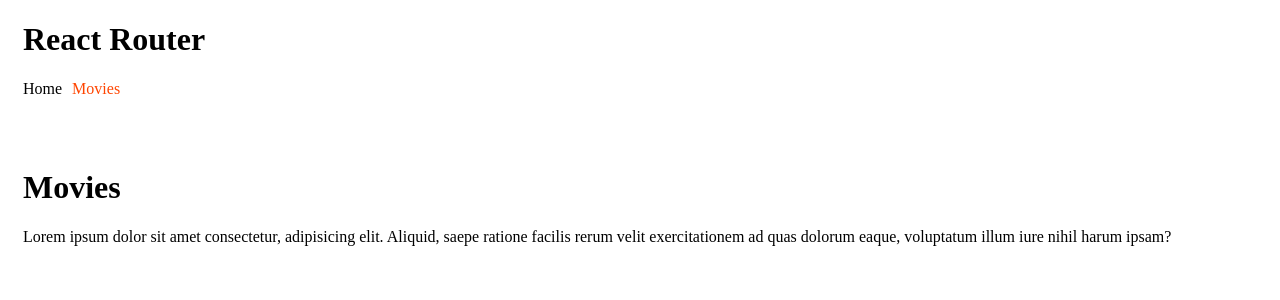
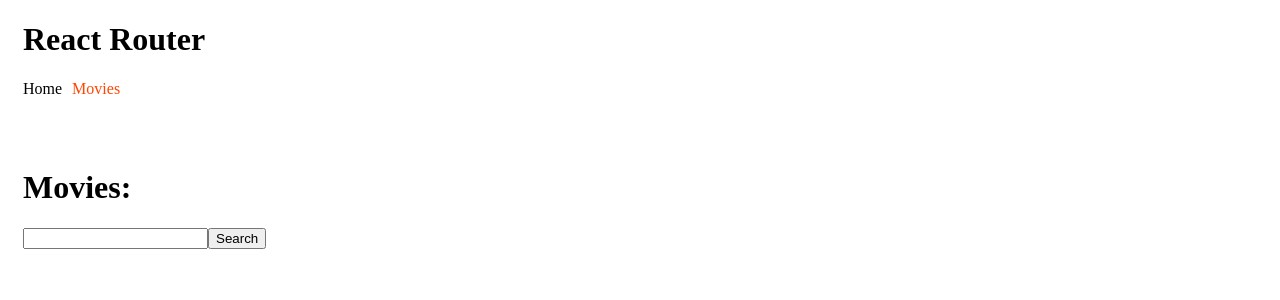
Before and after one commit to olehsolonin/goit-react-hw-05, a React (Vite) app: page /movies in a window 1280 px wide. Shown: the top 300 px of the page. Built offline with nearby package versions, Linux system fonts and the light colour scheme.

Commit message:
hw5-start search form

```diff
--- a/src/movies-api.js
+++ b/src/movies-api.js
@@ -49,3 +49,9 @@
 	// console.log(response.data.results);
 	return response.data.results;
 };
+
+export const getMovieByRequest = async (movieName) => {
+	const response = await axios.get(`https://api.themoviedb.org/3/search/movie?query=${movieName}`);
+	console.log(response.data);
+	return response.data;
+};
--- a/src/pages/MoviesPage/MoviesPage.jsx
+++ b/src/pages/MoviesPage/MoviesPage.jsx
@@ -1,12 +1,55 @@
+import { useEffect, useState } from 'react';
+import { useSearchParams } from 'react-router-dom';
+import { getMovieByRequest, myApiKey } from '../../movies-api';
+import axios from 'axios';
+
 export default function MoviesPage() {
+  const [query, setQuery] = useState('');
+  const [data, setData] = useState({});
+  const [searchParams, setSearchParams] = useSearchParams();
+
+  const handleSubmit = event => {
+    event.preventDefault();
+    const clearQuery = event.target.elements.query.value.trim(); // Виправлено доступ до елементу форми
+    console.log(clearQuery);
+    if (clearQuery) {
+      setQuery(clearQuery);
+      setSearchParams({ params: clearQuery });
+      console.log(searchParams);
+    }
+    //  event.target.reset();
+  };
+
+  useEffect(() => {
+    const queryParam = searchParams.get('params');
+    if (queryParam) {
+      // setQuery(queryParam);
+      console.log(searchParams);
+    }
+
+    const getMovieSearch = async queryParam => {
+      if (!queryParam || queryParam.trim() === '') return;
+      try {
+        axios.defaults.headers.common['Authorization'] = `Bearer ${myApiKey}`;
+        const res = await getMovieByRequest(queryParam);
+        setData(res);
+        console.log(res);
+      } catch (error) {
+        console.log(
+          `Sorry bro, we didn't find anything matching your request: ${error}`
+        );
+      }
+    };
+    getMovieSearch();
+  }, [searchParams]);
+
   return (
     <div>
-      <h1>Movies</h1>
-      <p>
-        Lorem ipsum dolor sit amet consectetur, adipisicing elit. Aliquid, saepe
-        ratione facilis rerum velit exercitationem ad quas dolorum eaque,
-        voluptatum illum iure nihil harum ipsam?
-      </p>
+      <h1>Movies:{query}</h1>
+      <form onSubmit={handleSubmit}>
+        <input type="text" name="query" />
+        <button type="submit">Search</button>
+      </form>
     </div>
   );
 }
```
